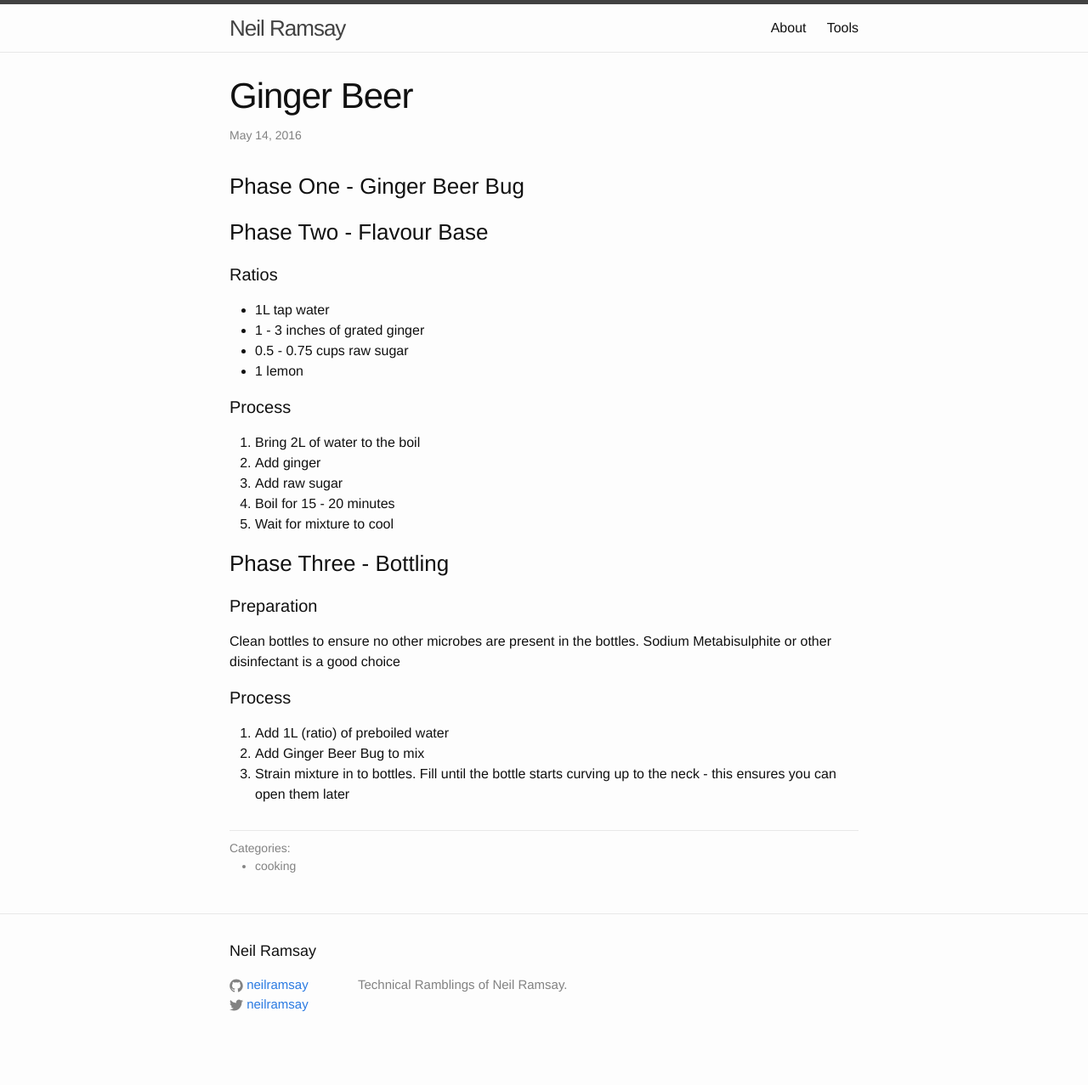
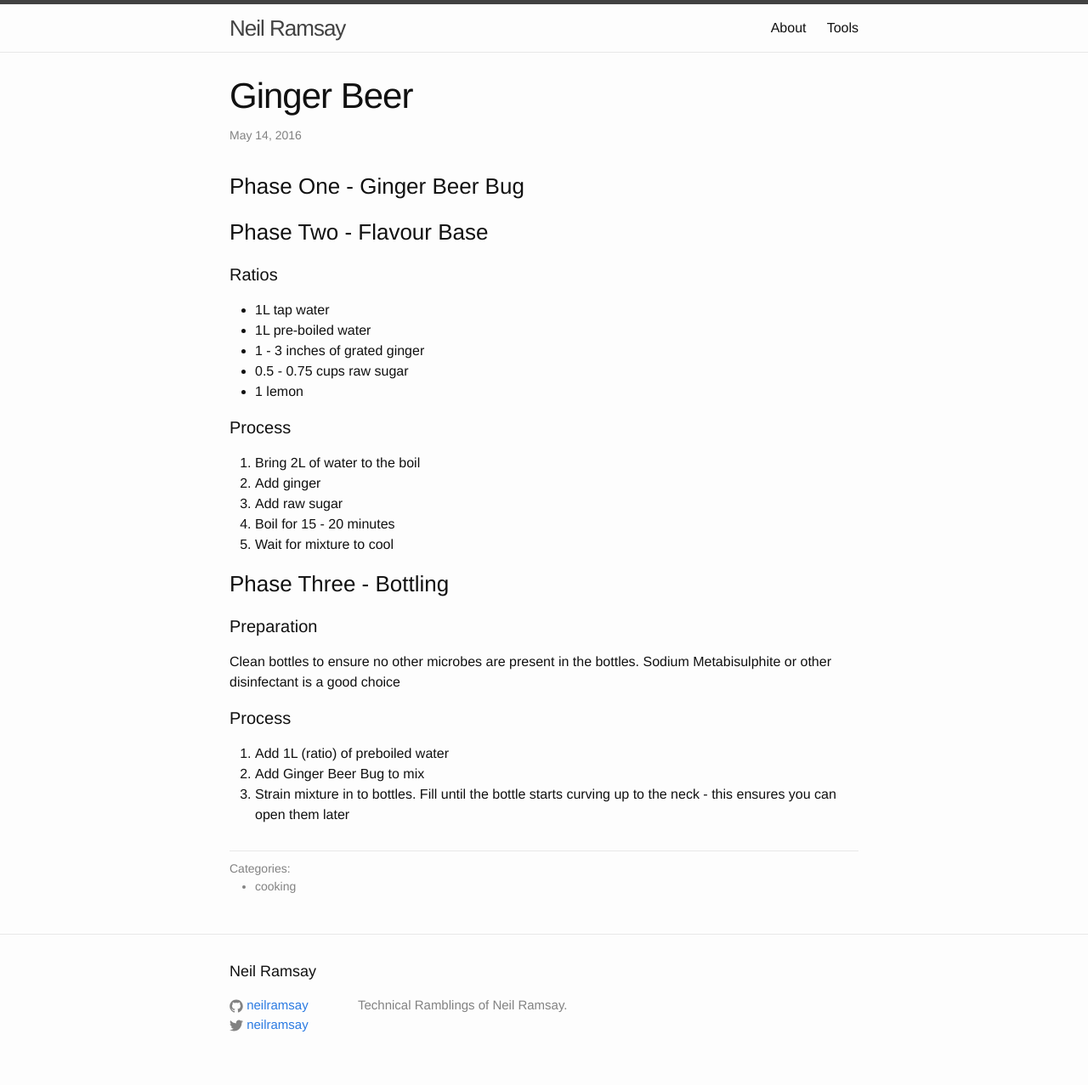
Before and after one commit to neilramsay/neilramsay.github.io, a Jekyll site: the page built from _posts/cooking/2016-05-16-cooking-ginger-beer.md, in a window 1280 px wide. Shown: the whole page at 85% size. Built offline with Jekyll 4.4.1, drawn with Linux system fonts in a browser that asks for light colours; before the commit the page ends 1253 px from its top, so only the background shows below that.

Commit message:
Update Ginger beer recipie

```diff
--- a/_posts/cooking/2016-05-16-cooking-ginger-beer.md
+++ b/_posts/cooking/2016-05-16-cooking-ginger-beer.md
@@ -13,6 +13,7 @@ published:  true
 ### Ratios
 
 * 1L tap water
+* 1L pre-boiled water
 * 1 - 3 inches of grated ginger
 * 0.5 - 0.75 cups raw sugar
 * 1 lemon
```
